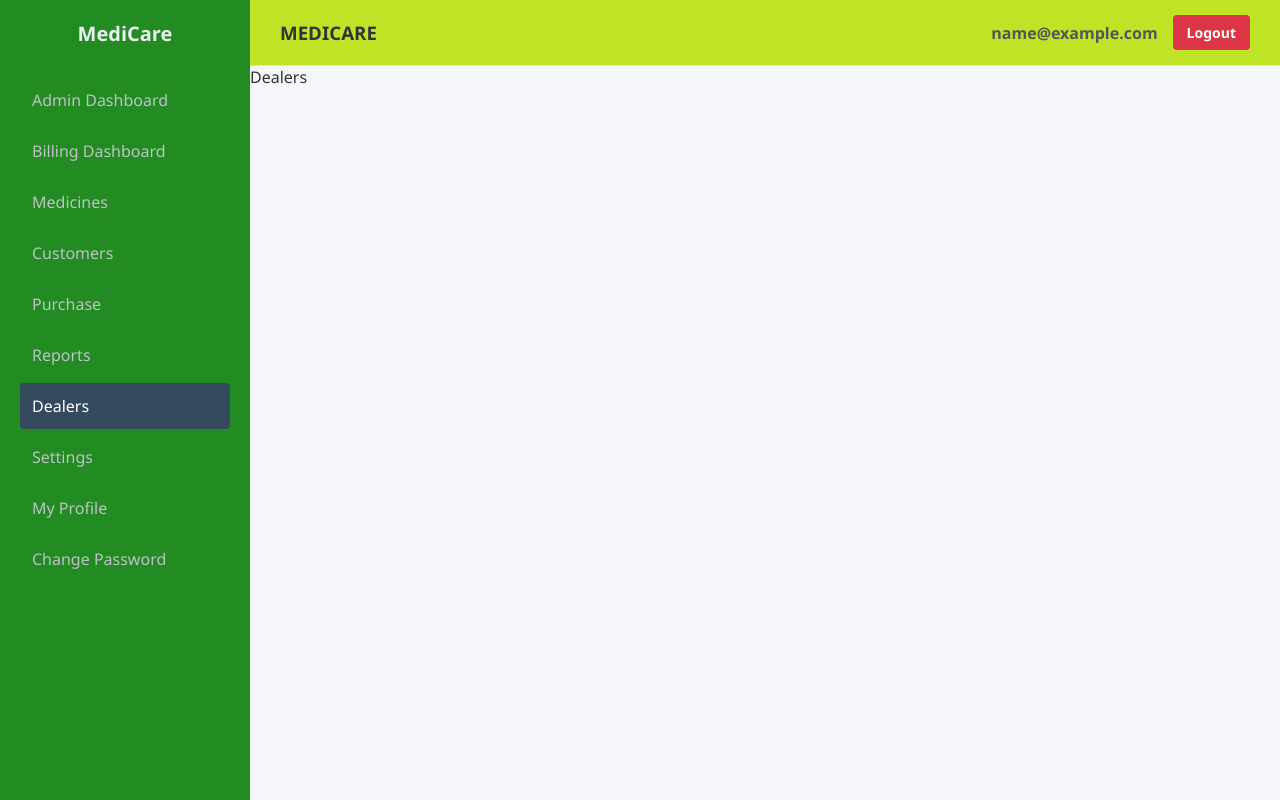
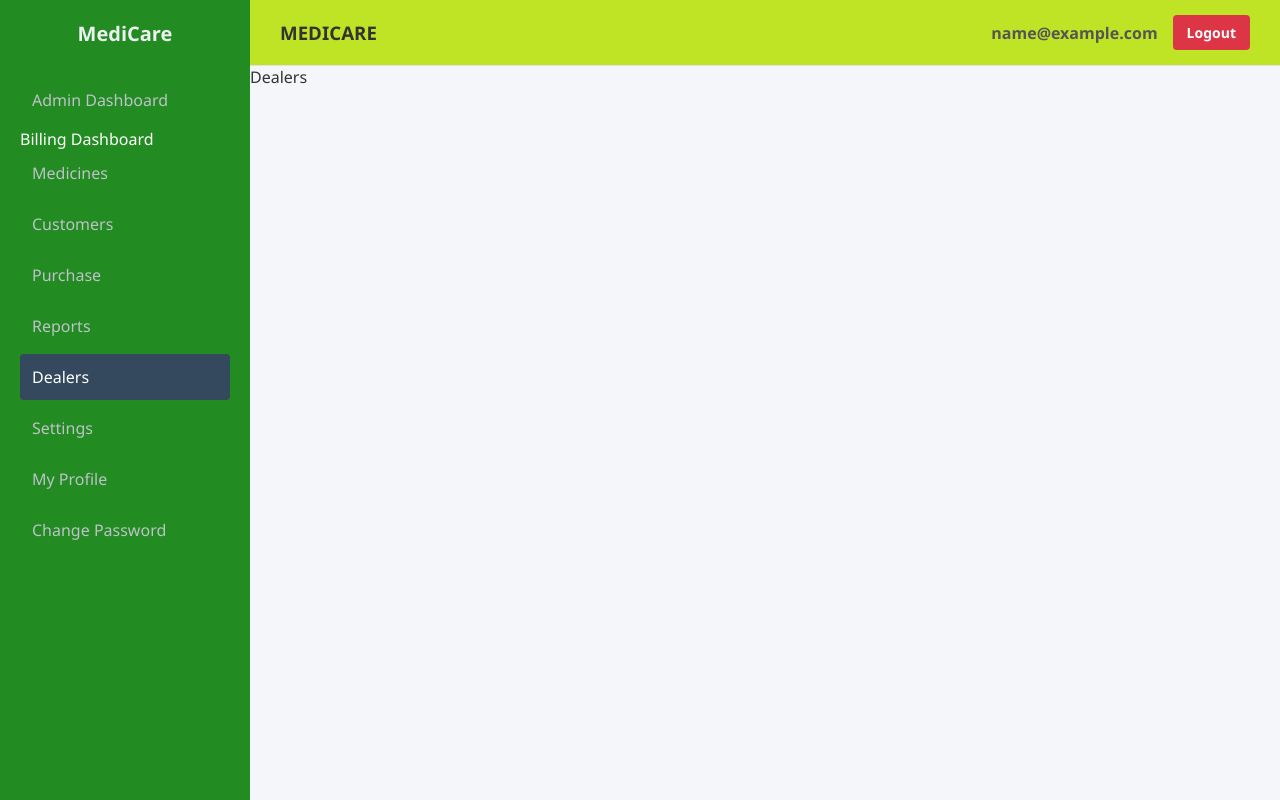
Before and after one commit to adii3404/MBMS, a React (Vite) app: page /dealers in a window 1280 px wide. Built offline with nearby package versions, Linux system fonts and the light colour scheme; sample sign-in values are in the browser's storage.

Commit message:
new sales and sale histrory added

```diff
--- a/src/Components/Layout.jsx
+++ b/src/Components/Layout.jsx
@@ -1,9 +1,12 @@
-import React from 'react';
+import React, { useState } from 'react';
 import { useNavigate, Link, useLocation } from 'react-router-dom';
 
 const Layout = ({ children }) => {
   const navigate = useNavigate();
   const location = useLocation();
+
+  // ✅ Billing menu state (FIX)
+  const [billingOpen, setBillingOpen] = useState(false);
 
   // Get user from local storage
   const user = JSON.parse(localStorage.getItem('user'));
@@ -14,8 +17,9 @@ const Layout = ({ children }) => {
     navigate('/login');
   };
 
-  // Helper to check active link for styling
-  const isActive = (path) => location.pathname === path ? 'active' : '';
+  // Helper to check active link
+  const isActive = (path) =>
+    location.pathname === path ? 'active' : '';
 
   return (
     <div className="container">
@@ -23,32 +27,62 @@ const Layout = ({ children }) => {
       <aside className="sidebar">
         <h2>MediCare</h2>
         <nav>
-          {/* Admin Links */}
+
+          {/* Admin Dashboard */}
           {user && user.role === 'admin' && (
-            <Link to="/admin-dashboard" className={isActive('/admin-dashboard')}>
+            <Link
+              to="/admin-dashboard"
+              className={isActive('/admin-dashboard')}
+            >
               Admin Dashboard
             </Link>
           )}
-          {/* Admin Links */}
-          {user && user.role === 'admin' && (
-            <Link to="/billing-dashboard" className={isActive('/billing-dashboard')}>
-              Billing Dashboard
-            </Link>
+
+          {/* ✅ Billing Dashboard (Parent) */}
+          {user && (user.role === 'admin' || user.role === 'staff') && (
+            <>
+              <div
+                className={`sidebar-parent ${
+                  isActive('/new-sale') || isActive('/sales-history')
+                    ? 'active'
+                    : ''
+                }`}
+                onClick={() => setBillingOpen(!billingOpen)}
+              >
+                Billing Dashboard
+              </div>
+
+              {billingOpen && (
+                <div className="sidebar-children">
+                  <Link
+                    to="/new-sale"
+                    className={isActive('/new-sale')}
+                  >
+                    New Sale
+                  </Link>
+
+                  <Link
+                    to="/sales-history"
+                    className={isActive('/sales-history')}
+                  >
+                    Sales History
+                  </Link>
+                </div>
+              )}
+            </>
           )}
 
-          {/* Staff Links */}
+          {/* Staff Dashboard */}
           {user && user.role === 'staff' && (
-            <Link to="/staff-dashboard" className={isActive('/staff-dashboard')}>
+            <Link
+              to="/staff-dashboard"
+              className={isActive('/staff-dashboard')}
+            >
               Staff Dashboard
             </Link>
           )}
 
-          {user && user.role === 'staff' && (
-            <Link to="/billing-dashboard" className={isActive('/billing-dashboard')}>
-              Billing Dashboard
-            </Link>
-          )}
-
+          {/* Admin Modules */}
           {user && user.role === 'admin' && (
             <Link to="/medicines" className={isActive('/medicines')}>
               Medicines
@@ -89,26 +123,31 @@ const Layout = ({ children }) => {
           <Link to="/profile" className={isActive('/profile')}>
             My Profile
           </Link>
-          <Link to="/change-password" className={isActive('/change-password')}>
+
+          <Link
+            to="/change-password"
+            className={isActive('/change-password')}
+          >
             Change Password
           </Link>
+
         </nav>
       </aside>
 
-      {/* Main Content Area */}
+      {/* Main Content */}
       <div className="main-content">
-        {/* Header */}
         <header className="header">
           <h3>MEDICARE</h3>
           <div className="user-info">
-            <span className="user-email">{user ? user.email : 'Guest'}</span>
+            <span className="user-email">
+              {user ? user.email : 'Guest'}
+            </span>
             <button className="btn btn-danger" onClick={handleLogout}>
               Logout
             </button>
           </div>
         </header>
 
-        {/* Page Content */}
         <div className="dashboard-content">
           {children}
         </div>
--- a/src/Pages/BillingDashboard.jsx
+++ b/src/Pages/BillingDashboard.jsx
@@ -1,11 +1,15 @@
-import React from 'react'
+import React from 'react';
 import Layout from '../Components/Layout.jsx';
-function BillingDashboard() {
+
+const BillingDashboard = () => {
   return (
     <Layout>
-      <div>BillingDashboard</div>
+      <div style={{ padding: '20px' }}>
+        <h2>Billing Dashboard</h2>
+        <p>Select an option from the sidebar</p>
+      </div>
     </Layout>
-  )
-}
+  );
+};
 
-export default BillingDashboard
+export default BillingDashboard;
```
